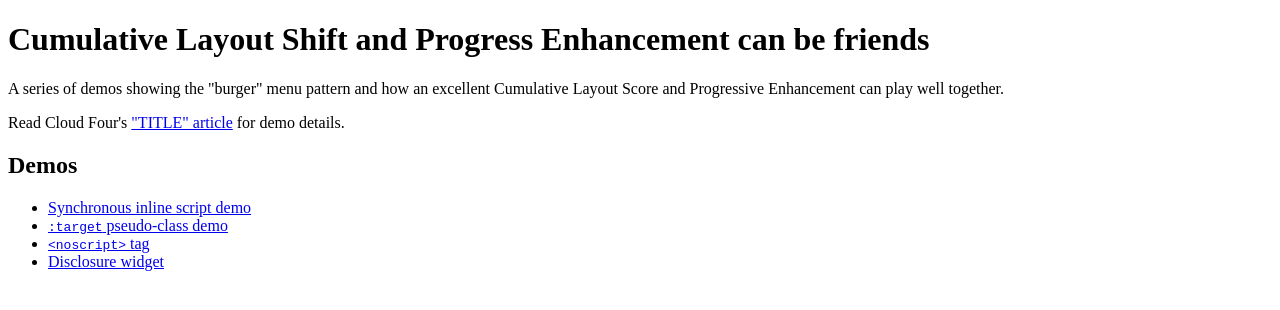
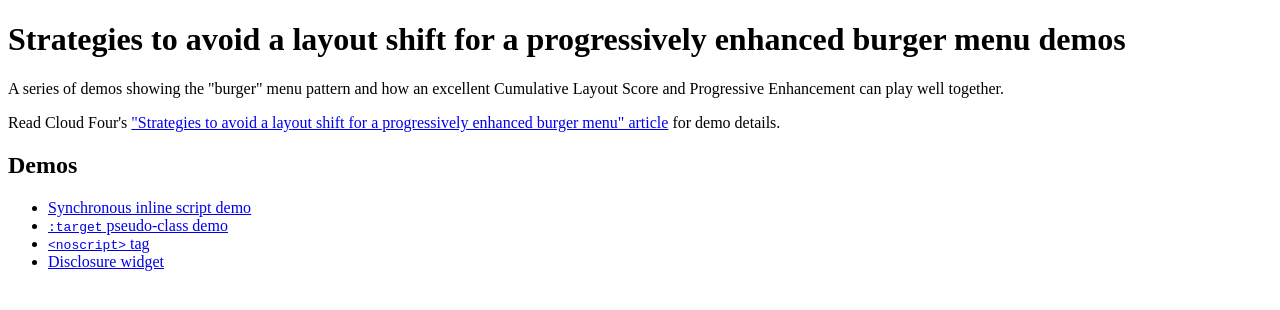
Before and after one commit to cloudfour/sky-nav-cls-pe-demos, a website built with Vite: page index.html in a window 1280 px wide. Built offline with nearby package versions, Linux system fonts and the light colour scheme.

Commit message:
Update header and article title

```diff
--- a/index.html
+++ b/index.html
@@ -13,8 +13,15 @@
 		/>
 	</head>
 	<body class="o-page">
-		<header class="o-page__header u-pad-1 t-dark">
-			<h1>Cumulative Layout Shift and Progress Enhancement can be friends</h1>
+		<header class="o-page__header t-dark">
+			<div class="o-container o-container--pad">
+				<div class="o-container__content">
+					<h1>
+						Strategies to avoid a layout shift for a progressively enhanced
+						burger menu demos
+					</h1>
+				</div>
+			</div>
 		</header>
 		<main id="main" class="o-page__content">
 			<div class="o-container o-container--pad">
@@ -25,8 +32,12 @@
 						play well together.
 					</p>
 					<p>
-						Read Cloud Four's <a href="#todo">"TITLE" article</a> for demo
-						details.
+						Read Cloud Four's
+						<a href="#todo"
+							>"Strategies to avoid a layout shift for a progressively enhanced
+							burger menu" article</a
+						>
+						for demo details.
 					</p>
 					<h2>Demos</h2>
 					<ul>
```
